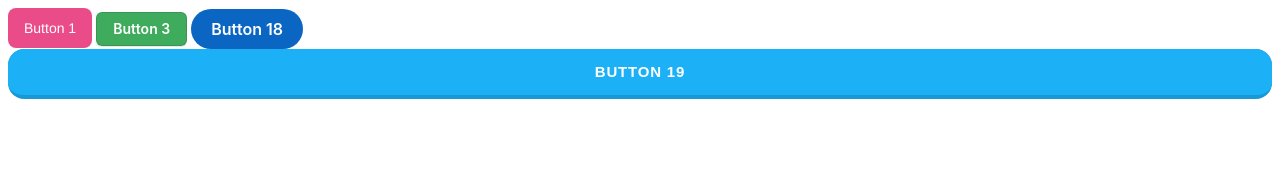
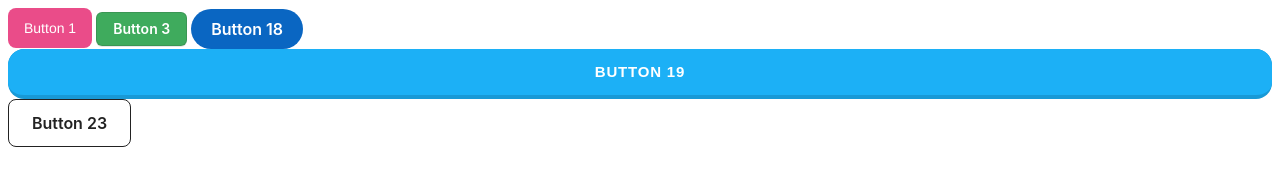
Before and after one commit to rolivasarhelyi/UI-Buttons, a plain HTML site: page index.html in a window 1280 px wide. Drawn offline with Linux system fonts and the light colour scheme.

Commit message:
Added AirBnb style button

```diff
--- a/index.html
+++ b/index.html
@@ -12,5 +12,6 @@
     <button class="button-3" role="button">Button 3</button>
     <button class="button-18" role="button">Button 18</button>
     <button class="button-19" role="button">Button 19</button>
+    <button class="button-23" role="button">Button 23</button>
   </body>
 </html>
--- a/style.css
+++ b/style.css
@@ -198,3 +198,46 @@
   border-width: 4px 0 0;
   background: none;
 }
+
+.button-23 {
+  background-color: #FFFFFF;
+  border: 1px solid #222222;
+  border-radius: 8px;
+  box-sizing: border-box;
+  color: #222222;
+  cursor: pointer;
+  display: inline-block;
+  font-family: Circular,-apple-system,BlinkMacSystemFont,Roboto,"Helvetica Neue",sans-serif;
+  font-size: 16px;
+  font-weight: 600;
+  line-height: 20px;
+  margin: 0;
+  outline: none;
+  padding: 13px 23px;
+  position: relative;
+  text-align: center;
+  text-decoration: none;
+  touch-action: manipulation;
+  transition: box-shadow .2s,-ms-transform .1s,-webkit-transform .1s,transform .1s;
+  user-select: none;
+  -webkit-user-select: none;
+  width: auto;
+}
+
+.button-23:focus-visible {
+  box-shadow: #222222 0 0 0 2px, rgba(255, 255, 255, 0.8) 0 0 0 4px;
+  transition: box-shadow .2s;
+}
+
+.button-23:active {
+  background-color: #F7F7F7;
+  border-color: #000000;
+  transform: scale(.96);
+}
+
+.button-23:disabled {
+  border-color: #DDDDDD;
+  color: #DDDDDD;
+  cursor: not-allowed;
+  opacity: 1;
+}
```
